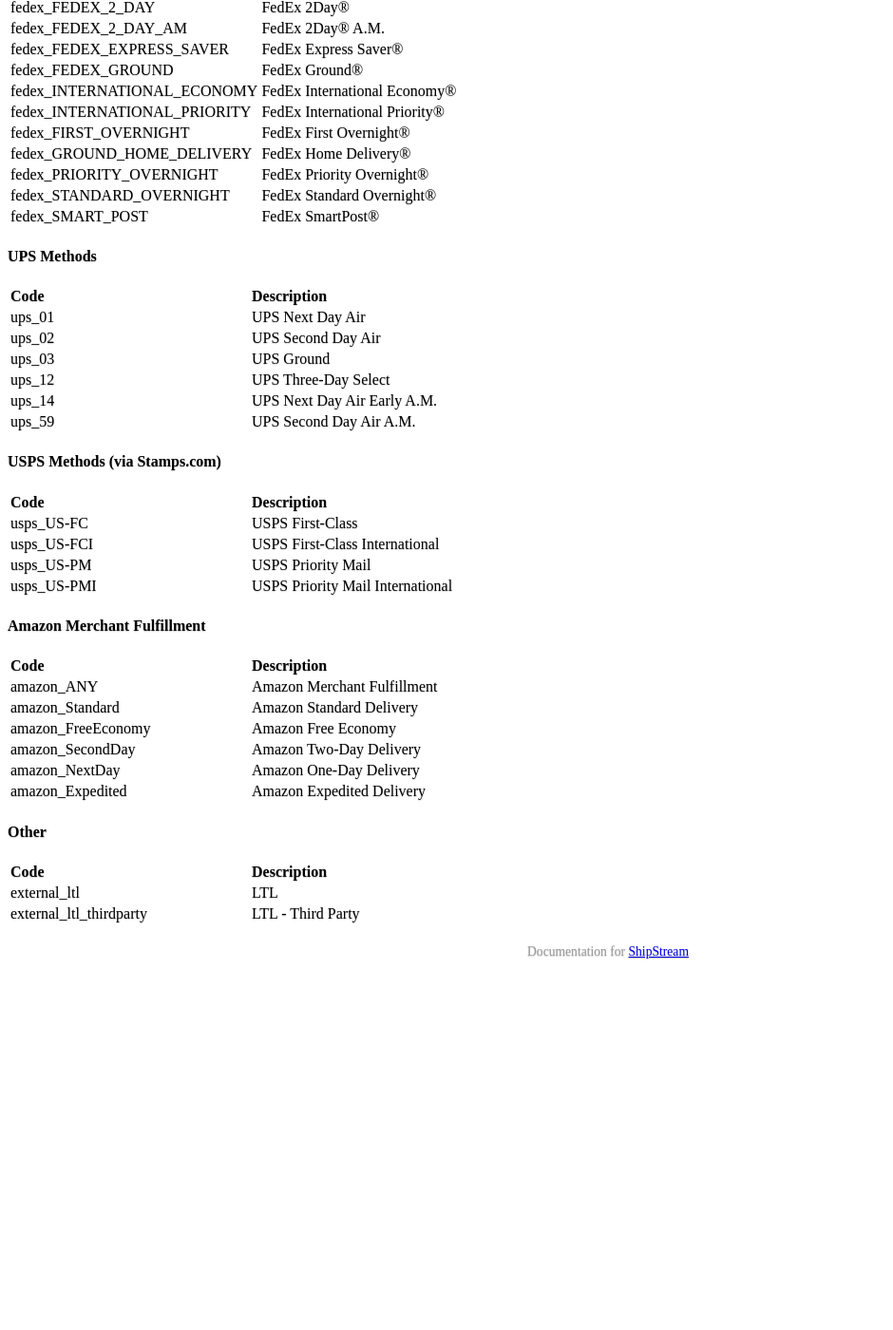
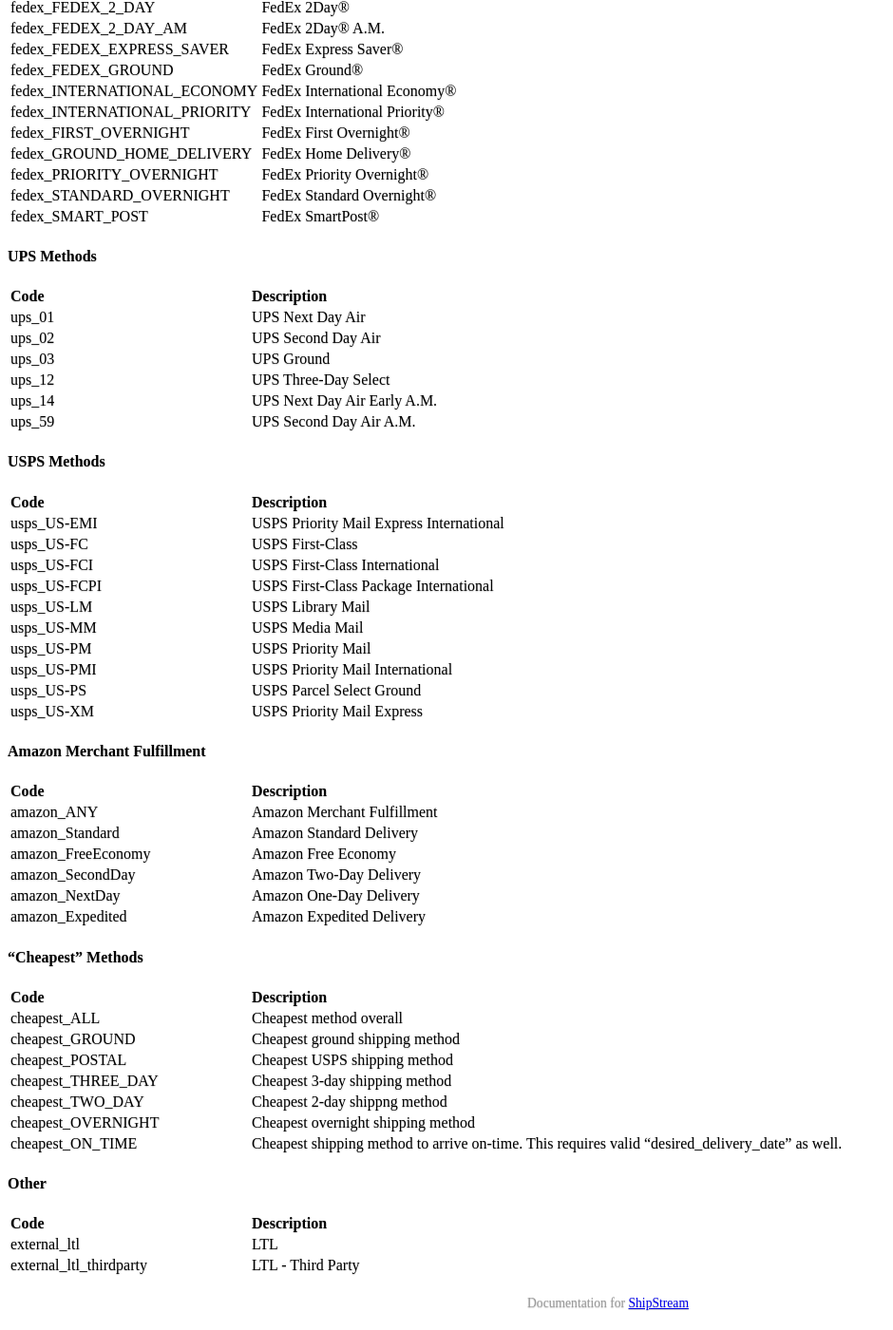
Before and after one commit to ShipStream/shipstream.github.io, a Jekyll site: the page built from _posts/2014-07-25-shipping-methods.md, in a window 1280 px wide and 1400 px high, scrolled down 739 px. Shown: the whole window at 95% size, without its empty margins (0-940 px from the left). Built offline with Jekyll 4.4.1, drawn with Linux system fonts in a browser that asks for light colours; a style sheet for code colours, icons or effects is not loaded; before the commit the page ends 1769 px from its top, so only the background shows below that.

Commit message:
updated shipping method list and cheapest methods. noref

```diff
--- a/_posts/2014-07-25-shipping-methods.md
+++ b/_posts/2014-07-25-shipping-methods.md
@@ -36,14 +36,20 @@ The following shipping methods are supported by the API where a "shipping_method
 | ups_14 | UPS Next Day Air Early A.M. |
 | ups_59 | UPS Second Day Air A.M. |
 
-#### USPS Methods (via Stamps.com)
+#### USPS Methods
 
 | Code | Description |
 |:-----|:-------------|
+| usps_US-EMI | USPS Priority Mail Express International |
 | usps_US-FC | USPS First-Class |
 | usps_US-FCI | USPS First-Class International |
+| usps_US-FCPI | USPS First-Class Package International |
+| usps_US-LM | USPS Library Mail |
+| usps_US-MM | USPS Media Mail |
 | usps_US-PM | USPS Priority Mail |
 | usps_US-PMI | USPS Priority Mail International |
+| usps_US-PS | USPS Parcel Select Ground |
+| usps_US-XM | USPS Priority Mail Express |
 
 <!--
 | usps_US-XM | USPS Priority Mail Express |
@@ -64,6 +70,18 @@ The following shipping methods are supported by the API where a "shipping_method
 | amazon_NextDay | Amazon One-Day Delivery |
 | amazon_Expedited | Amazon Expedited Delivery |
 
+#### "Cheapest" Methods
+
+| Code | Description |
+|:-----|:-------------|
+| cheapest_ALL | Cheapest method overall |
+| cheapest_GROUND | Cheapest ground shipping method |
+| cheapest_POSTAL | Cheapest USPS shipping method |
+| cheapest_THREE_DAY | Cheapest 3-day shipping method |
+| cheapest_TWO_DAY | Cheapest 2-day shippng method |
+| cheapest_OVERNIGHT | Cheapest overnight shipping method |
+| cheapest_ON_TIME | Cheapest shipping method to arrive on-time. This requires valid "desired_delivery_date" as well.
+
 #### Other
 
 | Code | Description |
```
